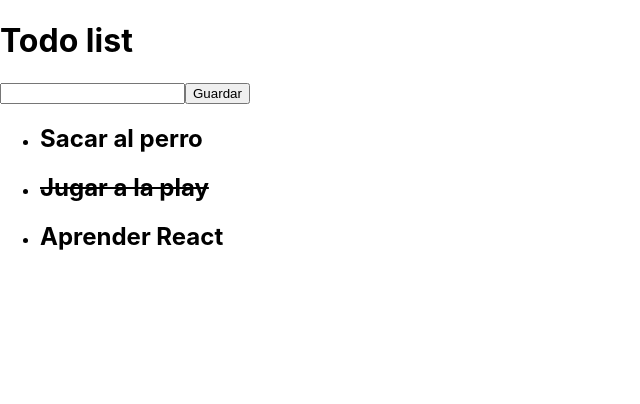
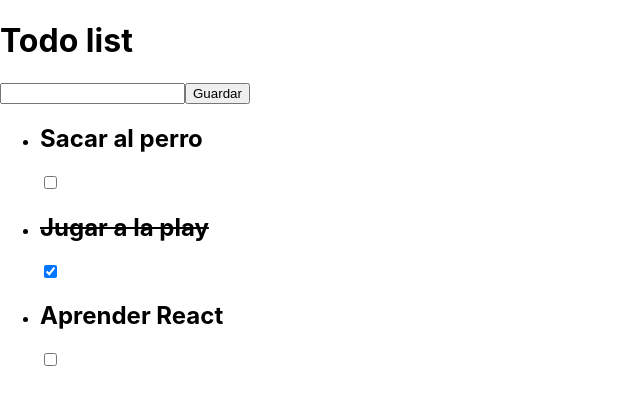
Before and after one commit to paiput/lunes-fullstack, a React (Create React App) app in the folder client/: page / in a window 1280 px wide. Shown: the top 404 px of the page, without its empty margins (0-640 px from the left). Built offline with nearby package versions, Linux system fonts and the light colour scheme.

Commit message:
agrega estado al input checkbox

```diff
--- a/client/src/components/Task.js
+++ b/client/src/components/Task.js
@@ -1,15 +1,23 @@
+import { useState } from 'react';
+
 const Task = ({ title, done }) => {
+    const [checked, setChecked] = useState(done);
+
+    const toggleChecked = () => {
+        setChecked(value => !value);
+    }
+
     const style = {
-        textDecoration: done ? 'line-through' : 'none'
+        textDecoration: checked ? 'line-through' : 'none'
     };
 
     return (
         <li>
             <h2 style={style}>{title}</h2>
-            {/*done
-              ? <input type="checkbox" defaultChecked></input>
-              : <input type="checkbox"></input>
-            */}
+            {done
+              ? <input type="checkbox" onClick={toggleChecked} defaultChecked></input>
+              : <input type="checkbox" onClick={toggleChecked} ></input>
+            }
         </li>
     );
 };
```
